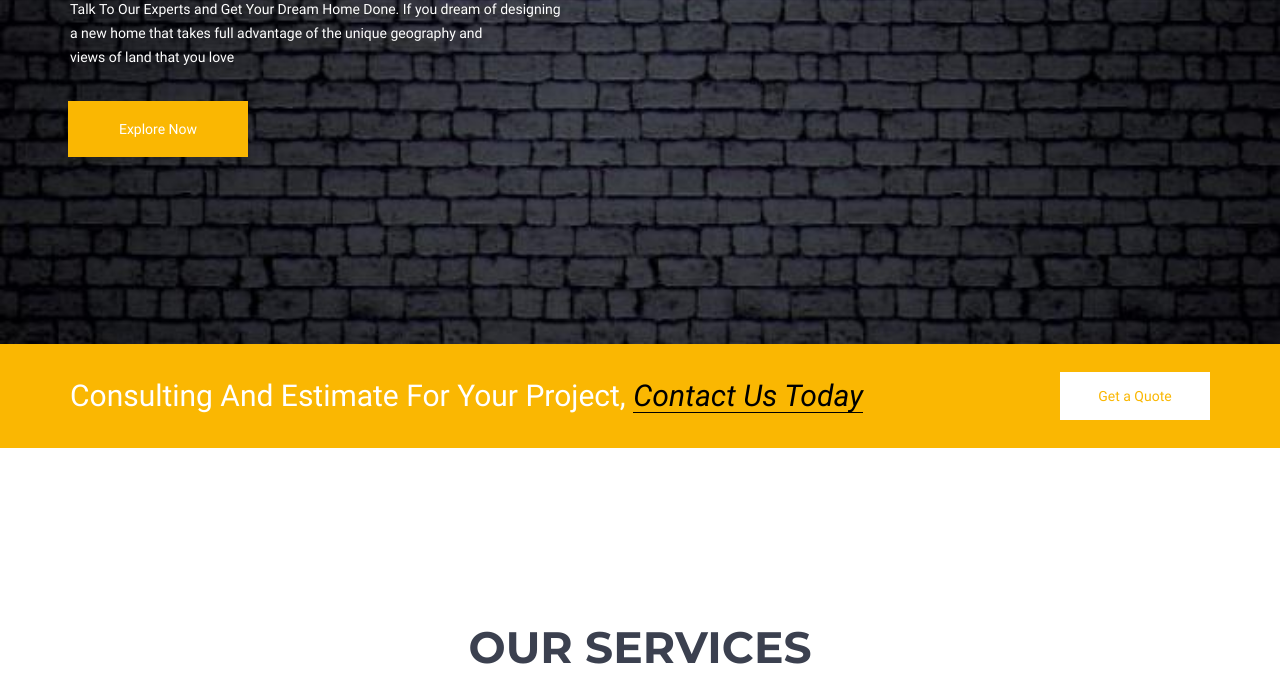
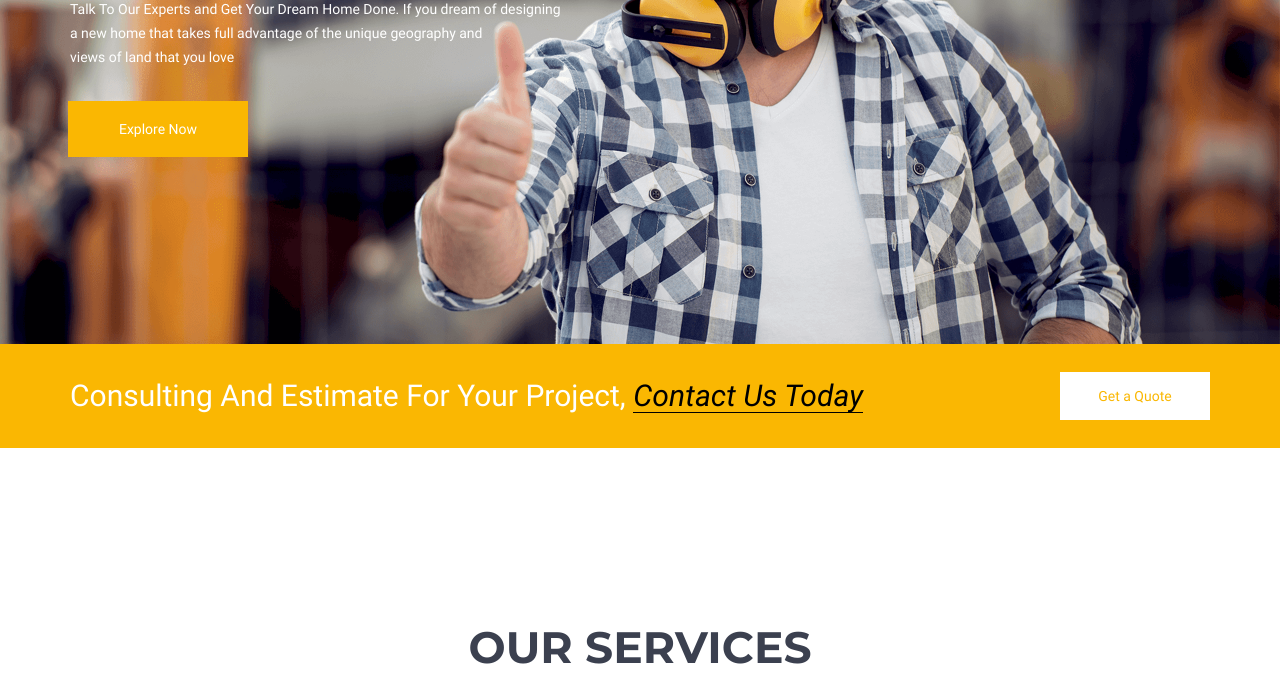
Before and after one commit to NikitaFE/BuildX, a website: page source/index.html in a window 1280 px wide. Shown: the part 511-1198 px from the top of the page. Drawn offline with nearby package versions, Linux system fonts and the light colour scheme; files that its build step writes are made by us from their sources; no server answers.

Commit message:
Change promo background

```diff
--- a/source/less/blocks/promo.less
+++ b/source/less/blocks/promo.less
@@ -7,7 +7,7 @@
 
   text-align: center;
 
-  background-image: url("../img/promo-bg.jpg");
+  background-image: url("../img/promo-bg.png");
   background-repeat: no-repeat;
   background-size: cover;
   background-position: center center;
```
Also changed, not shown: source/img/promo-bg.png (added).
